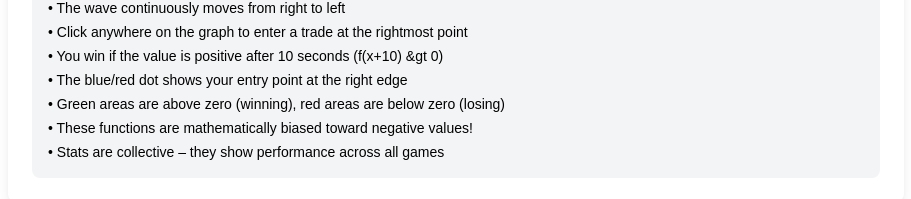
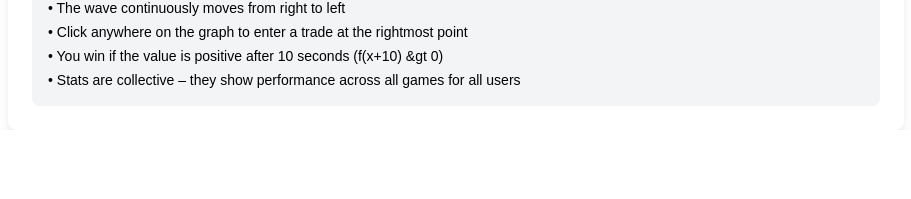
Before and after one commit to erissatallan/waveform-applet, a Next.js app: page / in a window 1280 px wide. Shown: the part 737-936 px from the top of the page, without its empty margins (184-1095 px from the left). After the commit the page ends 867 px from the top, so only its background shows below. Built offline with nearby package versions, Linux system fonts and the light colour scheme; no server answers.

Commit message:
Edited "How to Play"

```diff
--- a/src/app/components/TradingGame.jsx
+++ b/src/app/components/TradingGame.jsx
@@ -493,10 +493,10 @@ const TradingGame = () => {
           <li>
             • You win if the value is positive after {defaultTime} seconds (f(x+10) &gt 0)
           </li>
-          <li>• The blue/red dot shows your entry point at the right edge</li>
+          {/* <li>• The blue/red dot shows your entry point at the right edge</li>
           <li>• Green areas are above zero (winning), red areas are below zero (losing)</li>
-          <li>• These functions are mathematically biased toward negative values!</li>
-          <li>• Stats are collective – they show performance across all games</li>
+          <li>• These functions are mathematically biased toward negative values!</li> */}
+          <li>• Stats are collective – they show performance across all games for all users</li>
         </ul>
       </div>
     </div>
```
